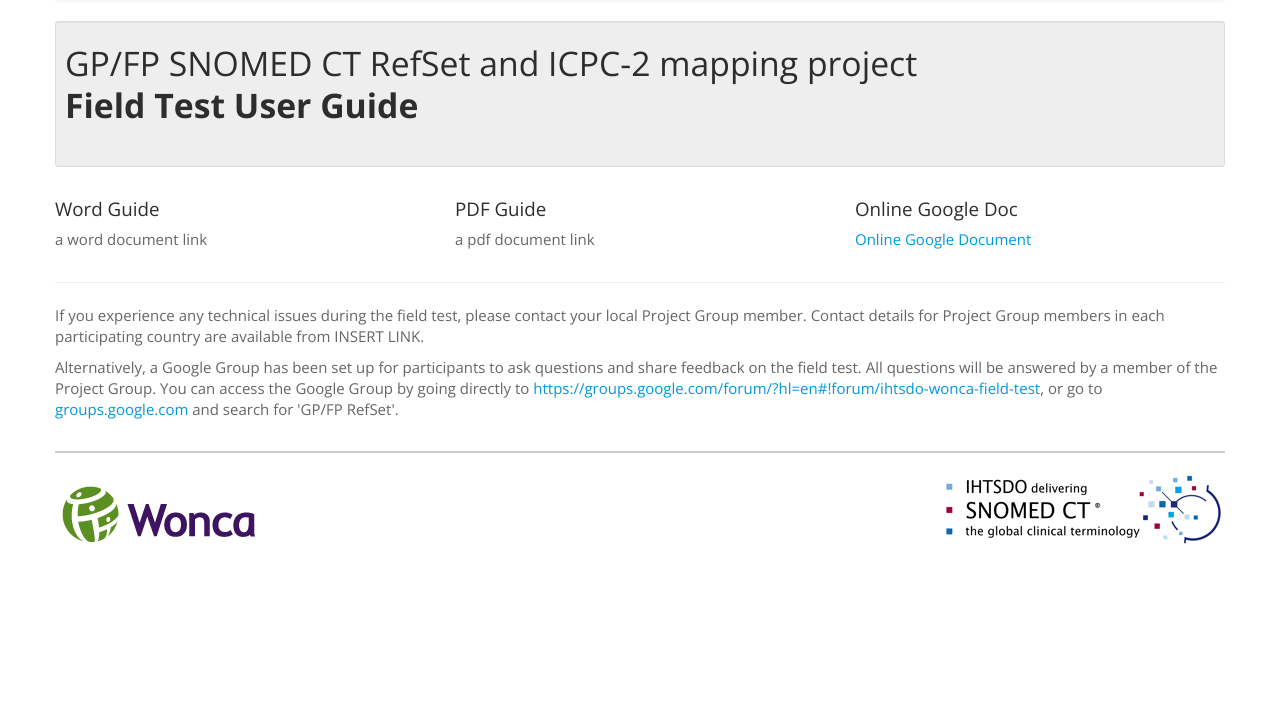
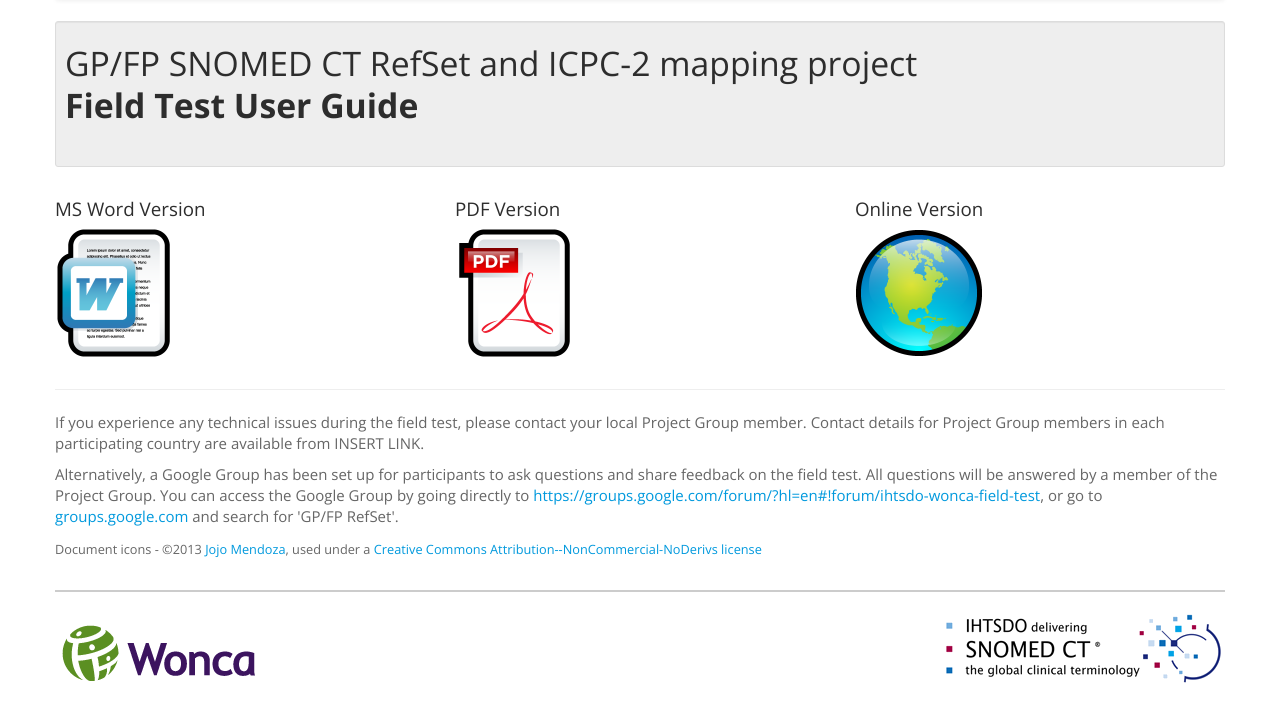
Before and after one commit to dwndwns123/sno, a PHP site: page /userGuide.php in a window 1280 px wide. Shown: the part 42-764 px from the top of the page. Run offline with PHP 8.4, Linux system fonts and the light colour scheme.

Commit message:
User guide updated with icons added

```diff
--- a/inc/header.php
+++ b/inc/header.php
@@ -12,7 +12,7 @@
             <li role="presentation"><a href="index.php" tabindex="-1" role="menuitem">Home</a></li>
             <li role="presentation"><a href="profile.php" tabindex="-1" role="menuitem">Profile</a></li>
             <li role="presentation"><a href="encounters.php" tabindex="-1" role="menuitem">Encounters</a></li>
-            <li role="presentation"><a href="userGuide.php" tabindex="-1" role="menuitem">User Guide</a></li>
+            <li role="presentation"><a href="userGuide.php" tabindex="-1" role="menuitem" target="_blank">User Guide</a></li>
             <li role="presentation"><a href="logout.php" tabindex="-1" role="menuitem">Log out</a></li>
           </ul>
         </li>
--- a/userGuide.php
+++ b/userGuide.php
@@ -45,33 +45,32 @@
 			</div>
 			<div class="row">
 				<div class="span4">
-                    <h4>Word Guide</h4>
+					<h4>MS Word Version</h4>
 				</div>
 				<div class="span4">
-                    <h4>PDF Guide</h4>
+					<h4>PDF Version</h4>
 				</div>
 				<div class="span4">
-                    <h4>Online Google Doc</h4>
+					<h4>Online Version</h4>
 				</div>
 			</div>
 			<div class="row">
 				<div class="span4">
 					<p>
-                        a word document link
+						<a href="guide/User Guide for Field Test.docx"><img src="img/Document-Microsoft-Word-icon.png"></a>
 					</p>
 				</div>
 				<div class="span4">
 					<p>
-                        a pdf document link
+						<a href="guide/User Guide for Field Test.pdf" target="_blank"><img src="img/Adobe-PDF-Document-icon.png"></a>
 					</p>
 				</div>
 				<div class="span4">
 					<p>
-                        <a href="https://docs.google.com/document/d/1cOI4ozv_JEMU9T0-74DSd0jAsJ4bK8FmgVQanDkntUE/edit?usp=sharing" target="_blank">Online Google Document</a>
+						<a href="http://goo.gl/nYNEDL" target="_blank"><img src="img/google-doc-icon.png"></a>
 					</p>
 				</div>
 			</div>
-
 			<hr>
 
 			<div class="row">
@@ -83,9 +82,11 @@
 						Alternatively, a Google Group has been set up for participants to ask questions and share feedback on the field test. All questions will be answered by a member of the Project Group. You can access the Google Group by going directly to <a href="https://groups.google.com/forum/?hl=en#!forum/ihtsdo-wonca-field-test">https://groups.google.com/forum/?hl=en#!forum/ihtsdo-wonca-field-test</a>,
 						or go to <a href="http://groups.google.com">groups.google.com</a> and search for 'GP/FP RefSet'.
 					</p>
+					<p>
+						<small>Document icons - &copy;2013 <a href="http://www.iconarchive.com/artist/deleket.html" target="_blank">Jojo Mendoza</a>, used under a <a href="http://creativecommons.org/licenses/by-nc-nd/3.0/" target="_blank">Creative Commons Attribution--NonCommercial-NoDerivs license</a></small>
+					</p>
 				</div>
 			</div>
-
 
 			<footer>
 				<a href="http://www.globalfamilydoctor.com/" target="_blank"><img class="pull-left" src="/img/logos/footer-logo-wonca.png" alt="WONCA Global Family Doctor"></a>
```
Also changed, not shown: img/Adobe-PDF-Document-icon.png (added), img/Document-Microsoft-Word-icon.png (added), img/google-doc-icon.png (added), 2 other files. Lines whose indentation alone changed are shown as unchanged.
